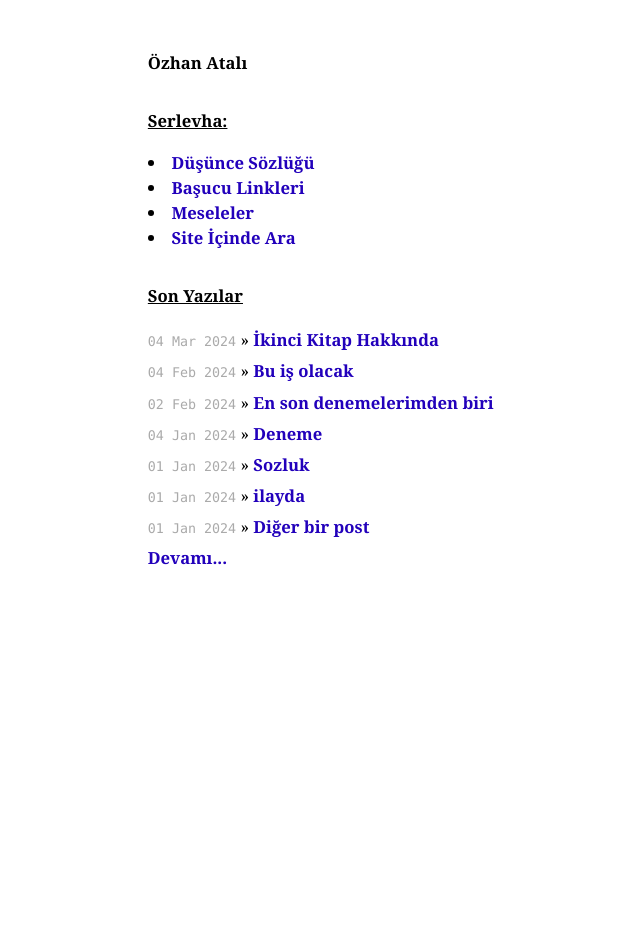
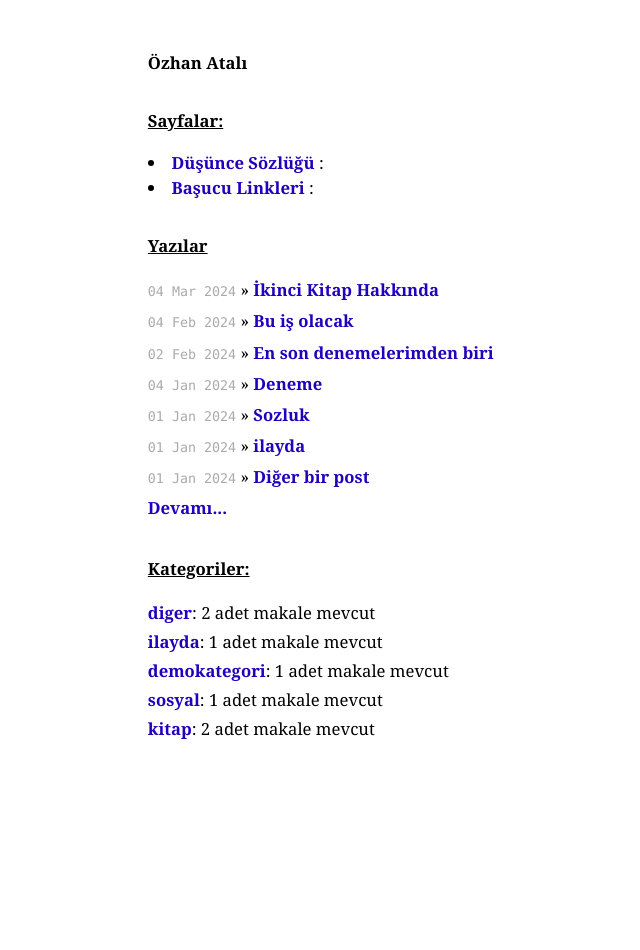
Before and after one commit to ozhanatali/ozhanatali.github.io, a Jekyll site: the page built from index.html, in a window 1280 px wide. Shown: the whole page, without its empty margins (142-782 px from the left). Built offline with Jekyll 4.4.1, drawn with Linux system fonts in a browser that asks for light colours.

Commit message:
Update index.html

```diff
--- a/index.html
+++ b/index.html
@@ -14,22 +14,30 @@ title: Özhan Atalı
 
 <! –– Giriş  ––>
 
-<h1>Serlevha:</h1>
-<li><a href="/sozluk">Düşünce Sözlüğü</a></li>
-<li><a href="/sozluk">Başucu Linkleri</a> </li>
-<li><a href="/sozluk">Meseleler</a>    </li>
-<li><a href="/sozluk">Site İçinde Ara</a>   </li>
+<h1>Sayfalar:</h1>
+<li><a href="/sozluk">Düşünce Sözlüğü</a> :</li>
+<li><a href="/sozluk">Başucu Linkleri</a> :</li>
 
 <! –– tüm kategoriler  ––>
 
 
-  <h1>Son Yazılar</h1>
+  <h1>Yazılar</h1>
   <ul class="posts">
     {% for post in site.posts %}
       <li><span>{{ post.date | date_to_string }}</span> &raquo; <a href="{{ post.url }}">{{ post.title }}</a></li>
     {% endfor %}
      <li><a href="/sozluk">Devamı...</a></li>
   </ul>
+
+<! –– tüm kategoriler  ––>
+
+ <h1>Kategoriler:</h1>
+   <ul class="posts">
+   {% for cat in site.categories %}
+      <li><a href="https://ozhanatali.github.io/search?query={{ cat[0] }}" >{{ cat[0] }}</a>: {{ cat[1].size }} adet makale mevcut</li>
+   {% endfor %}
+   </ul>
+
 
 <! –– data klasöründeki kategorilerin ana sayfada listelenmesi  ––>
 
```
